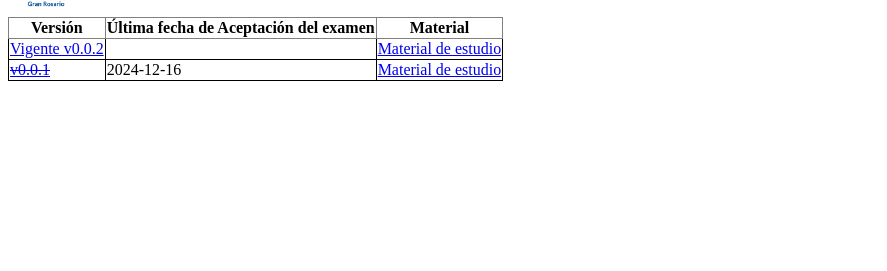
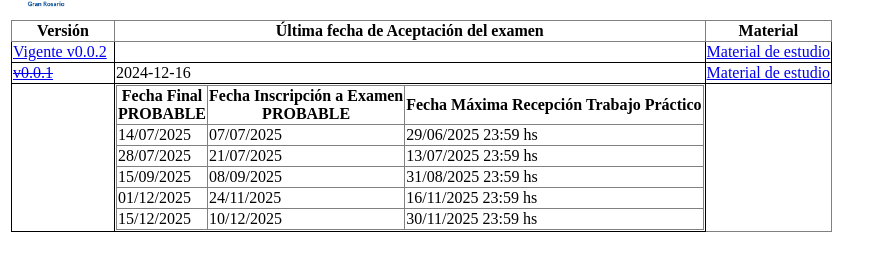
Before and after one commit to HAD141/ugr_had_141_final_exams, a plain HTML site: page index.html in a window 1280 px wide. Shown: the part 67-338 px from the top of the page, without its empty margins (0-887 px from the left). Drawn offline with Linux system fonts and the light colour scheme.

Commit message:
Update index.html

```diff
--- a/index.html
+++ b/index.html
@@ -17,6 +17,9 @@
                 </tr>
             </tbody>
         </table>
+         <table>
+            <tr>
+                <td>
         <table border="1px" style="border-collapse: collapse;">
             <thead>
                 <tr>
@@ -48,7 +51,84 @@
                         <a href="https://docs.google.com/document/d/17RAqyidO3Ub4gT0DeXBS56DjE0p5AlbvFSg5MOR4J-c" target="_blanck">Material de estudio</a>
                     </td>
                 </tr>
-            </tbody>
+           <td style='width:100px'>&nbsp;</td>
+                <td>
+                    <table border="1px" style="border-collapse: collapse;">
+                        <thead>
+                            <tr>
+                                <th>
+                                    Fecha Final<br>
+                                    PROBABLE
+                                </th>
+                                <th>
+                                    Fecha Inscripción a Examen<br>
+                                    PROBABLE
+                                </th>
+                                <th>
+                                    Fecha Máxima Recepción Trabajo Práctico<br>
+                                </th>
+                            </tr>
+                        </thead>
+                        <tbody>
+                            <tr>
+                                <td>
+                                    14/07/2025
+                                </td>
+                                <td>
+                                    07/07/2025
+                                </td>
+                                <td>
+                                    29/06/2025 23:59 hs
+                                </td>
+                            </tr>
+                            <tr>
+                                <td>
+                                    28/07/2025
+                                </td>
+                                <td>
+                                    21/07/2025
+                                </td>
+                                <td>
+                                    13/07/2025 23:59 hs
+                                </td>
+                            </tr>
+                            <tr>
+                                <td>
+                                    15/09/2025
+                                </td>
+                                <td>
+                                    08/09/2025
+                                </td>
+                                <td>
+                                    31/08/2025 23:59 hs
+                                </td>
+                            </tr>
+                            <tr>
+                                <td>
+                                    01/12/2025
+                                </td>
+                                <td>
+                                    24/11/2025
+                                </td>
+                                <td>
+                                    16/11/2025 23:59 hs
+                                </td>
+                            </tr>
+                            <tr>
+                                <td>
+                                    15/12/2025
+                                </td>
+                                <td>
+                                    10/12/2025
+                                </td>
+                                <td>
+                                    30/11/2025 23:59 hs
+                                </td>
+                            </tr>
+                        </tbody>
+                    </table>
+                </td>
+            </tr>
         </table>
     </body>
 </html>
```
